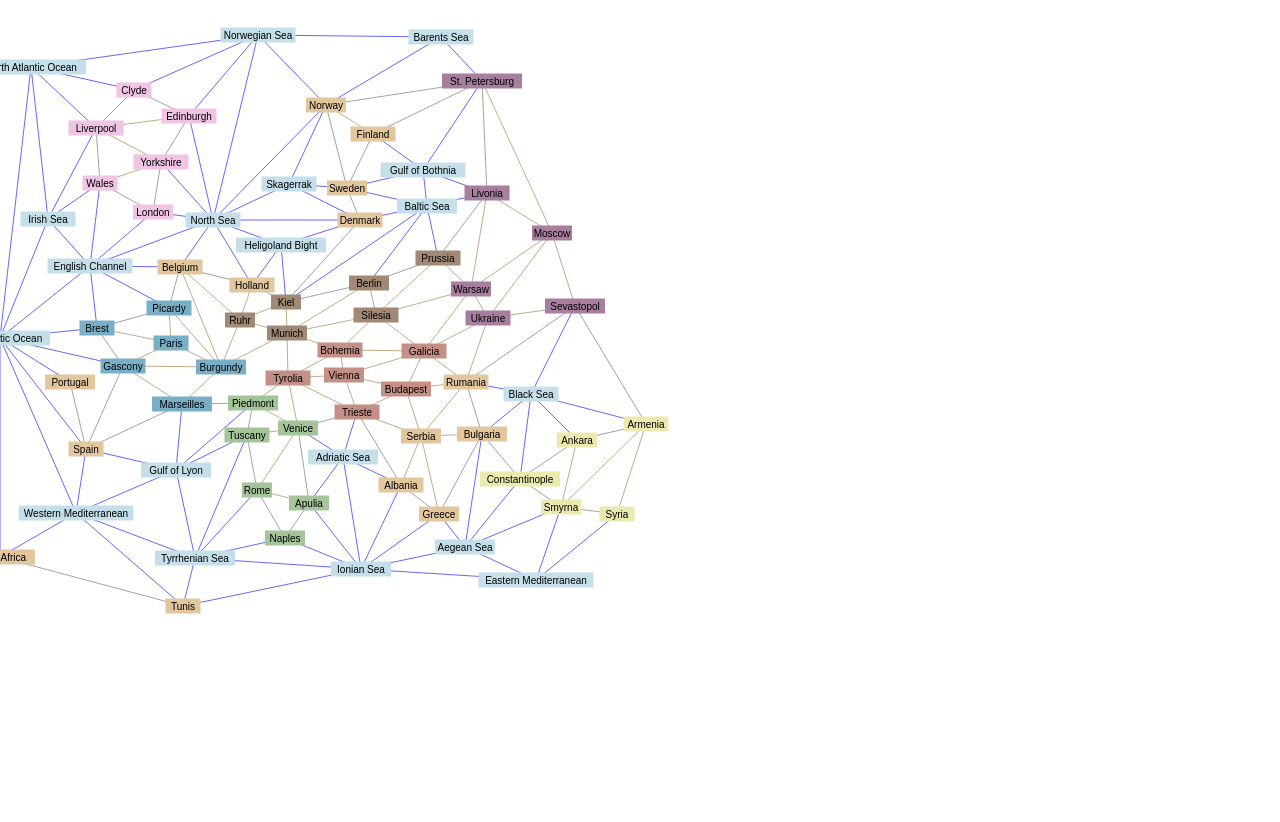
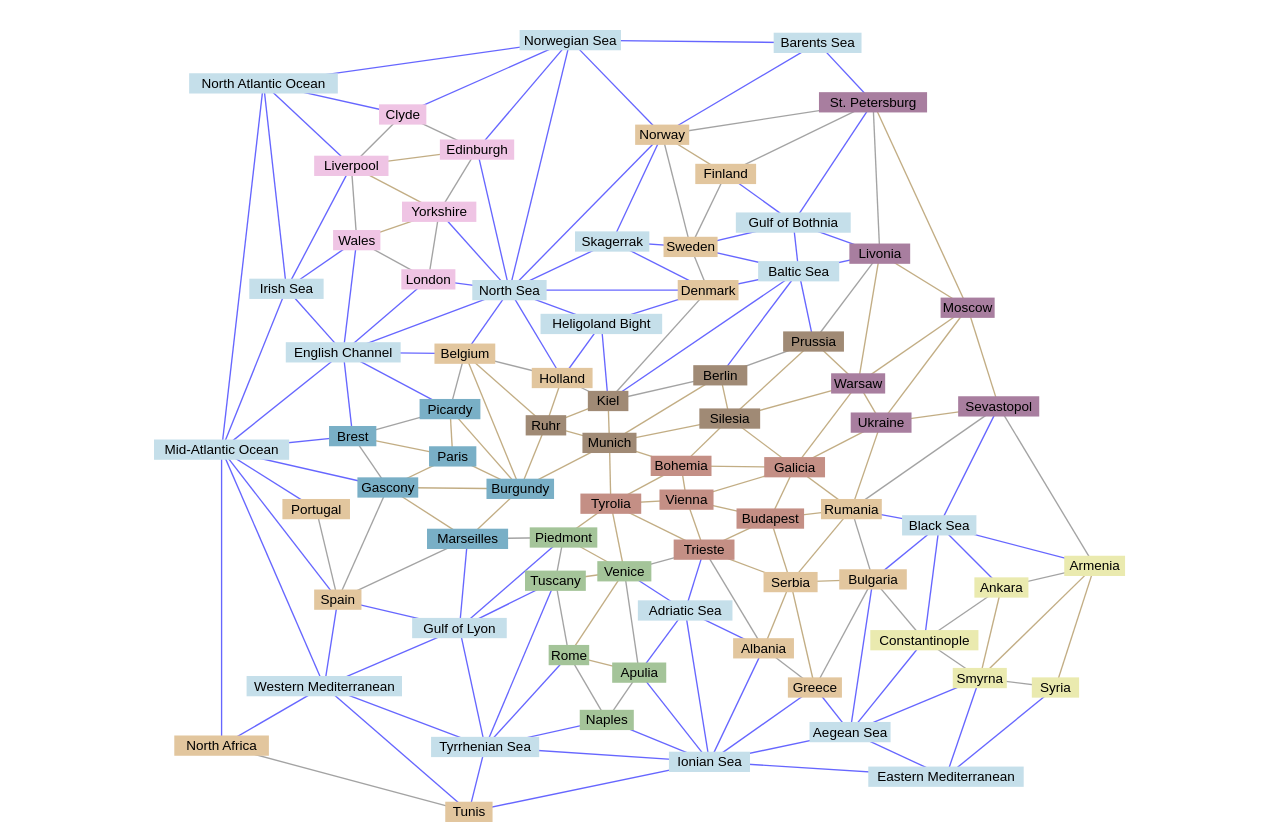
Before and after one commit to domenic/diplomacy-visualizer, a website with bundled scripts: page www/index.html in a window 1280 px wide. Built offline with nearby package versions, Linux system fonts and the light colour scheme.

Commit message:
Dynamically determine the viewBox

```diff
--- a/www/index.html
+++ b/www/index.html
@@ -6,3 +6,5 @@
 
 <script src="https://d3js.org/d3.v5.js" defer></script>
 <script type="module" src="lib/app.mjs"></script>
+
+<svg></svg>
--- a/www/lib/app.mjs
+++ b/www/lib/app.mjs
@@ -11,7 +11,8 @@ async function main() {
   ]);
 
   const { nodes, edges } = makeGraph(boardData, countryData, adjustedPositions);
-  draw(nodes, edges);
+  const svg = document.querySelector("svg");
+  draw(svg, nodes, edges);
 }
 
 function fetchData(relativeURL) {
--- a/www/lib/drawing.mjs
+++ b/www/lib/drawing.mjs
@@ -1,10 +1,7 @@
-const HEIGHT = 800;
-const WIDTH = 800;
-
 const NODE_HEIGHT = 15;
 
-export default function (nodes, edges) {
-  const svg = d3.select("body").append("svg").attr("viewBox", [0, 0, WIDTH, HEIGHT]);
+export default function (svgElement, nodes, edges) {
+  const svg = d3.select(svgElement);
 
   const edgeNodes = svg.append("g")
     .attr("id", "edges")
@@ -23,23 +20,25 @@ export default function (nodes, edges) {
     .data(nodes)
     .join("g")
     .attr("class", n => n.allegiance)
-    .attr("transform", n => `translate(${n.x - width(n) / 2},${n.y - NODE_HEIGHT / 2})`)
+    .attr("transform", nodeTranslate)
     .call(d3.drag().on("drag", onDrag));
 
   nodeNodes.append("rect")
-    .attr("width", width)
+    .attr("width", nodeWidth)
     .attr("height", NODE_HEIGHT);
 
   nodeNodes.append("text")
     .text(n => n.name)
-    .attr("x", n => width(n) / 2)
+    .attr("x", n => nodeWidth(n) / 2)
     .attr("y", NODE_HEIGHT / 2);
+
+  svg.attr("viewBox", viewBox(nodes));
 
   function onDrag(n) {
     n.x += d3.event.dx;
     n.y += d3.event.dy;
 
-    d3.select(this).attr("transform", `translate(${n.x - width(n) / 2},${n.y - NODE_HEIGHT / 2})`);
+    d3.select(this).attr("transform", nodeTranslate(n));
 
     edgeNodes
       .attr("x1", e => e.node1.x)
@@ -49,6 +48,42 @@ export default function (nodes, edges) {
   }
 }
 
-function width(n) {
+function viewBox(nodes) {
+  let left = Infinity;
+  let top = Infinity;
+  let right = -Infinity;
+  let bottom = -Infinity;
+
+  for (const n of nodes) {
+    left = Math.min(nodeLeft(n), left);
+    top = Math.min(nodeTop(n), top);
+    right = Math.max(nodeRight(n), right);
+    bottom = Math.max(nodeBottom(n), bottom);
+  }
+
+  return [left, top, right - left, bottom - top].join(" ");
+}
+
+function nodeWidth(n) {
   return 10 + n.name.length * 5;
 }
+
+function nodeLeft(n) {
+  return n.x - nodeWidth(n) / 2;
+}
+
+function nodeRight(n) {
+  return n.x + nodeWidth(n) / 2;
+}
+
+function nodeTop(n) {
+  return n.y - NODE_HEIGHT / 2;
+}
+
+function nodeBottom(n) {
+  return n.y + NODE_HEIGHT / 2;
+}
+
+function nodeTranslate(n) {
+  return `translate(${nodeLeft(n)},${nodeTop(n)})`;
+}
--- a/www/styles.css
+++ b/www/styles.css
@@ -58,8 +58,10 @@ body {
 /* Make it look pretty */
 
 svg {
-  max-width: 100vw;
-  max-height: 100vh;
+  display: block;
+  max-width: 80vw;
+  max-height: 99vh;
+  margin: 30px auto 0 auto;
 }
 
 #edges svg|line {
```
